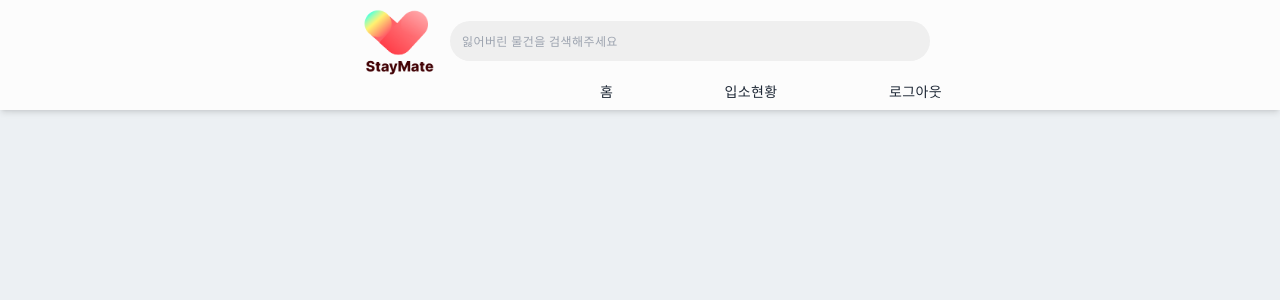
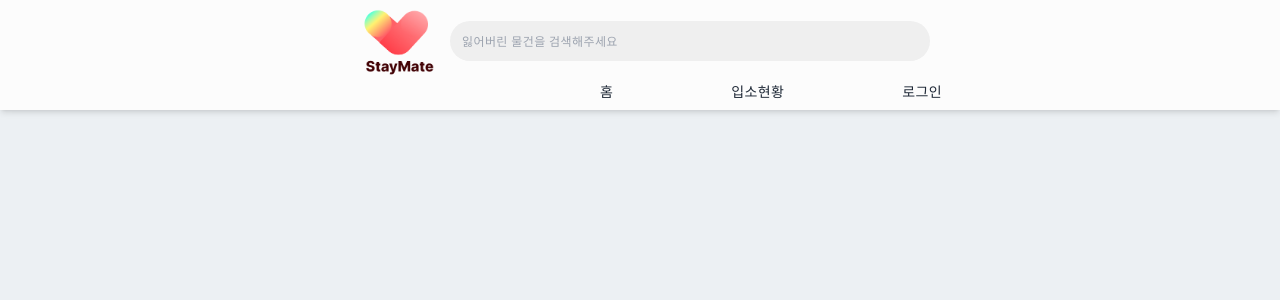
Before and after one commit to Stay-Mate/Stay-mate-client, a Next.js app: page /main in a window 1280 px wide. Shown: the top 300 px of the page. Built offline with nearby package versions, Linux system fonts and the light colour scheme.

Commit message:
FEAT : Logout 기능 추가

```diff
--- a/components/Enter/index.tsx
+++ b/components/Enter/index.tsx
@@ -1,5 +1,7 @@
 import React from "react";
 
 export const Enter = () => {
-  return <div>Enter</div>;
+  return <div>
+
+  </div>;
 };
--- a/components/NavBar/index.tsx
+++ b/components/NavBar/index.tsx
@@ -2,13 +2,14 @@ import Image from "next/image";
 import Link from "next/link";
 import React, { useState } from "react";
 import navlogo from "../../public/assets/navLogo.png";
+import { useLogin } from "@/hooks/useLogin";
 
 const NavBar = () => {
   const [nav, setNav] = useState(false);
 
   // TODO : custom Hook을 통해 상채 가져오기
   const isAdmin = false;
-  const isLoggedIn = true;
+  const { isLoggedIn,handleLogout } = useLogin();
 
   return (
     <nav className="fixed flex flex-col  w-full h-[110px] shadow-md z-[100] ease-in-out duration-300 bg-[#FCFCFC]">
@@ -44,7 +45,7 @@ const NavBar = () => {
           ) : null}
           {isLoggedIn ? (
             <li className="mr-2 hover:text-[#B2A4FF] cursor-pointer">
-              <Link href="/login">로그아웃</Link>
+              <button onClick={handleLogout} className="bg-[#fff] shadow-none">로그아웃</button>
             </li>
           ) : (
             <li className="mr-2 hover:text-[#B2A4FF] cursor-pointer">
@@ -53,7 +54,6 @@ const NavBar = () => {
           )}
         </ul>
       </div>
-
       {/* 반응형 Nav */}
       <div className=""></div>
     </nav>
--- a/hooks/useLogin.tsx
+++ b/hooks/useLogin.tsx
@@ -1,4 +1,4 @@
-import React, { useState, FormEvent, useEffect } from "react";
+import React, { useState, FormEvent, useEffect, MouseEvent } from "react";
 import { useRouter } from "next/router";
 
 export const useLogin = () => {
@@ -35,16 +35,17 @@ export const useLogin = () => {
       // JWT 토큰을 클라이언트에 저장하는 코드 작성
       localStorage.setItem("token", data.token);
       console.log("success");
-      router.push("/");
+      router.push("/main");
     } else {
       // 로그인 실패 처리
       console.log("Sorry");
     }
   };
 
-  const handleLogout = () => {
+  const handleLogout = (e: MouseEvent<HTMLButtonElement>) => {
+    router.push("/");
+    setIsLoggedIn(false);
     localStorage.removeItem("token");
-    router.push("/");
   };
 
   return {
--- a/pages/allenter.tsx
+++ b/pages/allenter.tsx
@@ -1,9 +1,11 @@
 import { Allenter } from "@/components/Allenter";
+import NavBar from "@/components/NavBar";
 import React from "react";
 
 const allenter = () => {
   return (
     <div>
+      <NavBar />
       <Allenter />
     </div>
   );
--- a/pages/enter.tsx
+++ b/pages/enter.tsx
@@ -1,12 +1,14 @@
-import { Enter } from '@/components/Enter'
-import React from 'react'
+import { Enter } from "@/components/Enter";
+import NavBar from "@/components/NavBar";
+import React from "react";
 
 const enter = () => {
   return (
     <div>
-      <Enter/>
+      <NavBar />
+      <Enter />
     </div>
-  )
-}
+  );
+};
 
-export default enter
+export default enter;
```
